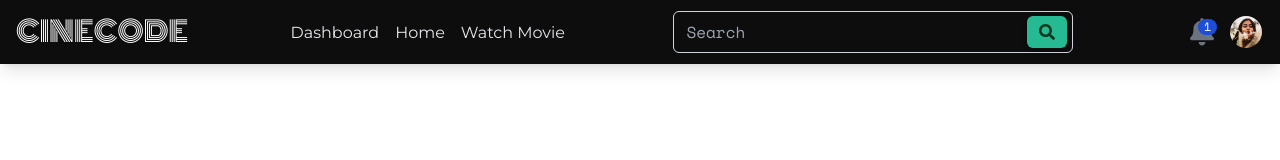
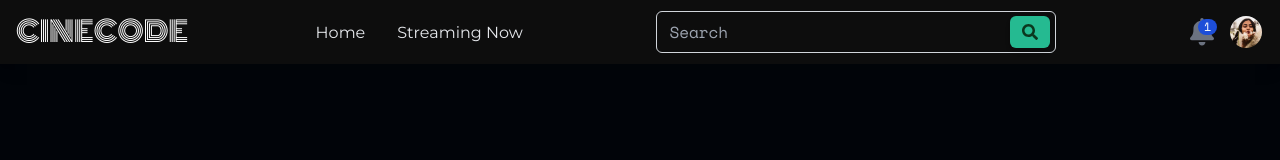
Before and after one commit to AdityaMayukhSom/InternshipProject, a website built with Vite: page landing.html in a window 1280 px wide. Built offline with nearby package versions, Linux system fonts and the light colour scheme; no server answers.

Commit message:
Created Body Grid And Changed Nav Bar

```diff
--- a/landing.html
+++ b/landing.html
@@ -10,8 +10,8 @@
         <title>Home Page</title>
     </head>
 
-    <body>
-        <nav class="flex w-full flex-col items-center bg-[#0D0D0D] py-3 text-gray-500 shadow-lg sm:flex-row sm:justify-between lg:h-16">
+    <body class="relative min-h-screen bg-[#010409] lg:grid lg:grid-rows-[64px_auto]">
+        <nav class=" flex w-full flex-col items-center bg-[#0D0D0D] py-3 text-gray-500 shadow-lg sm:flex-row sm:justify-between lg:h-16">
             <!-- Logo -->
             <div class="logo my-auto select-none text-center font-monoton text-4xl uppercase text-white sm:mx-3 sm:max-w-[150px] sm:text-lg lg:text-[28px] lg:mx-4">
                 Cinecode</div>
@@ -21,14 +21,11 @@
             <div class="flex flex-row items-center">
                 <!-- Left links -->
                 <ul class="list-style-none mr-auto flex flex-row pl-0 text-sm hover:text-gray-700 focus:text-gray-700 md:text-base">
-                    <li class="p-2">
-                        <a class="whitespace-nowrap p-0 font-mont text-gray-200 hover:text-gray-700 focus:text-gray-700" href="#">Dashboard</a>
-                    </li>
-                    <li class="p-2">
+                    <li class="p-2 mx-2">
                         <a class="whitespace-nowrap p-0 font-mont text-gray-200 hover:text-gray-700 focus:text-gray-700" href="#">Home</a>
                     </li>
-                    <li class="p-2">
-                        <a class="whitespace-nowrap p-0 font-mont text-gray-200 hover:text-gray-700 focus:text-gray-700" href="#">Watch Movie</a>
+                    <li class="p-2 mx-2">
+                        <a class="whitespace-nowrap p-0 font-mont text-gray-200 hover:text-gray-700 focus:text-gray-700" href="#">Streaming Now</a>
                     </li>
                 </ul>
                 <!-- Left links -->
@@ -91,6 +88,14 @@
             <!-- Right elements -->
         </nav>
 
+        <main class="grid h-full w-full grid-flow-row text-white md:grid-cols-[300px_auto] lg:grid-cols-[350px_auto]">
+            <div class=""></div>
+            <div class=""></div>
+        </main>
+
+
+
+
         <script src="./script/landing.js"></script>
     </body>
 
```
